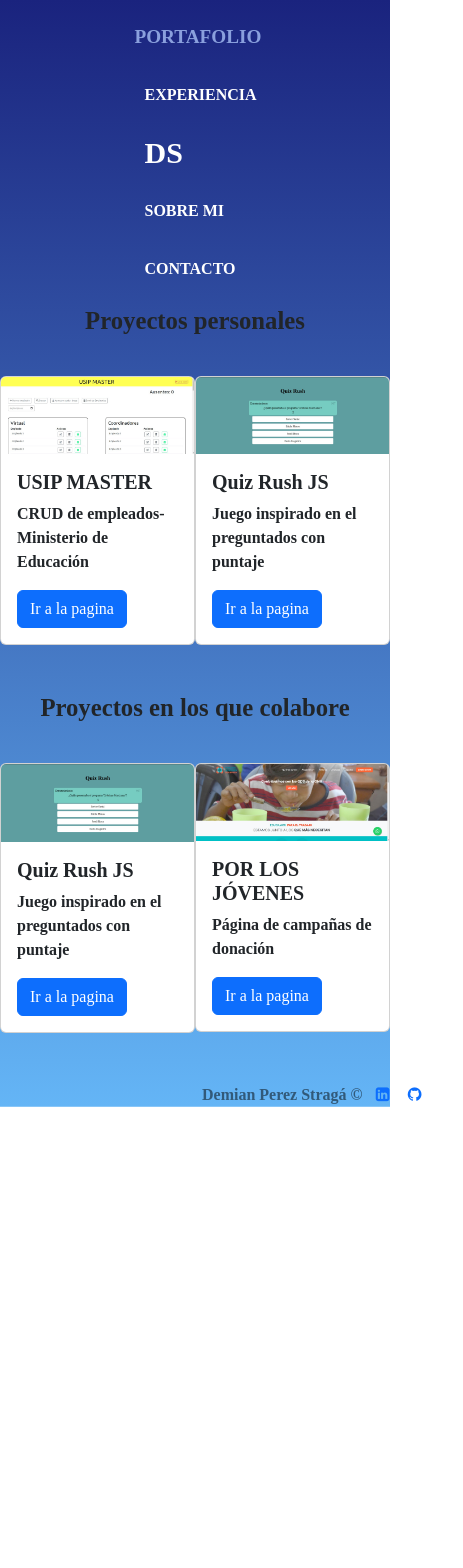
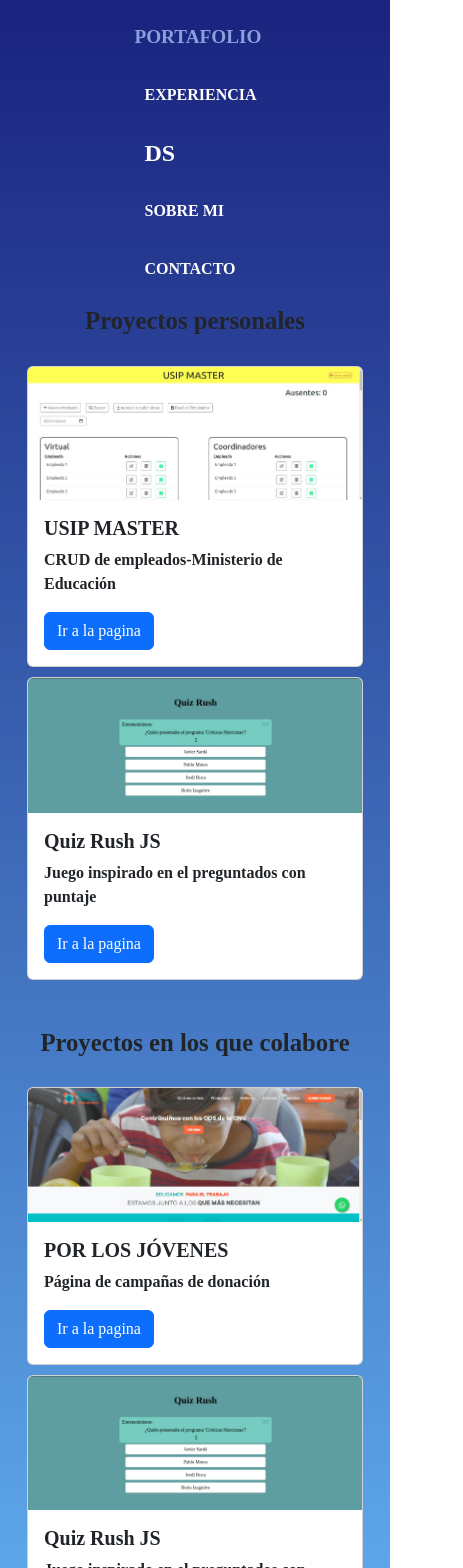
Before and after one commit to demianlds/briefcase, an Angular app: page /portafolio in a window 390 px wide. Shown: the top 1568 px of the page, 463 px wide, since content can reach past the window. Before the commit the page ends 1107 px from the top, so only its background shows below. Built offline with nearby package versions, Linux system fonts and the light colour scheme.

Commit message:
Responsive changes

```diff
--- a/src/app/components/briefcase/briefcase.component.html
+++ b/src/app/components/briefcase/briefcase.component.html
@@ -22,6 +22,14 @@
 <h2 class="briefcase-title">Proyectos en los que colabore</h2>
 <div class="card-flex">
   <div class="card h-100" style="width: 21rem;">
+    <img src="../../../assets/img/plj.jpeg" class="card-img-top" alt="CRUD">
+    <div class="card-body">
+      <h5 class="card-title"><strong>POR LOS JÓVENES</strong></h5>
+      <p class="card-text">Página de campañas de donación</p>
+      <a target="_blank" href= "https://porlosjovenes.org/" class="btn btn-primary">Ir a la pagina</a>
+    </div>
+  </div>
+  <div class="card h-100" style="width: 21rem;">
     <img src="../../../assets/img/juego.jpeg" class="card-img-top" alt="JuegoJS">
     <div class="card-body">
       <h5 class="card-title"><strong>Quiz Rush JS</strong></h5>
@@ -29,12 +37,4 @@
       <a target="_blank" href="https://juegojs-a3031.web.app" class="btn btn-primary">Ir a la pagina</a>
     </div>
   </div>
-  <div class="card h-100" style="width: 21rem;">
-    <img src="../../../assets/img/plj.jpeg" class="card-img-top" alt="CRUD">
-    <div class="card-body">
-      <h5 class="card-title"><strong>POR LOS JÓVENES</strong></h5>
-      <p class="card-text">Página de campañas de donación</p>
-      <a target="_blank" href= "https://porlosjovenes.org/" class="btn btn-primary">Ir a la pagina</a>
-    </div>
-  </div>
 </div>
--- a/src/assets/css/styles.css
+++ b/src/assets/css/styles.css
@@ -214,3 +214,36 @@ footer {
     display: inline-block;
     width: 32px;
 }
+
+@media (max-width: 768px) {
+    footer {
+        margin-left: 50px;
+    }
+    .title h1 {
+        font-size: 28px;
+    }
+    .title h2 {
+        font-size: 16px;
+    }
+
+    article.about {
+        font-size: 14px;
+    }
+
+    .logo {
+        font-size: 24px;
+    }
+
+    body {
+        overflow-x: hidden;
+    }
+
+    .card-flex {
+        display: block;
+    }
+    .card {
+        display: block;
+        margin: 0px auto;
+        margin-top: 10px;
+    }
+}
```
Also changed, not shown: src/app/components/about/about.component.html (+15 -3 lines).
